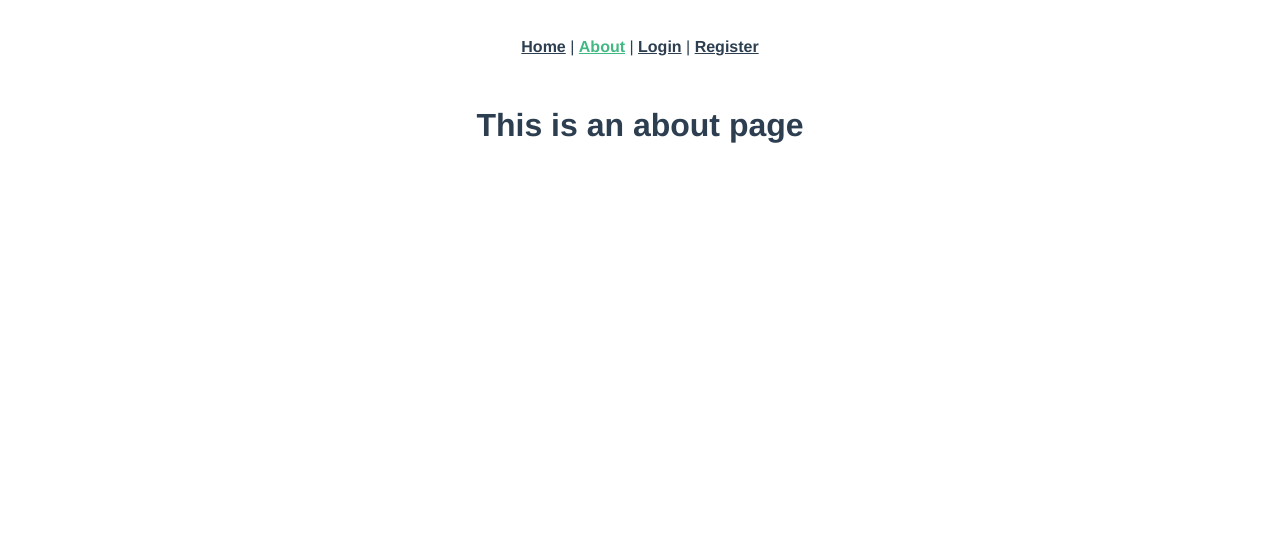
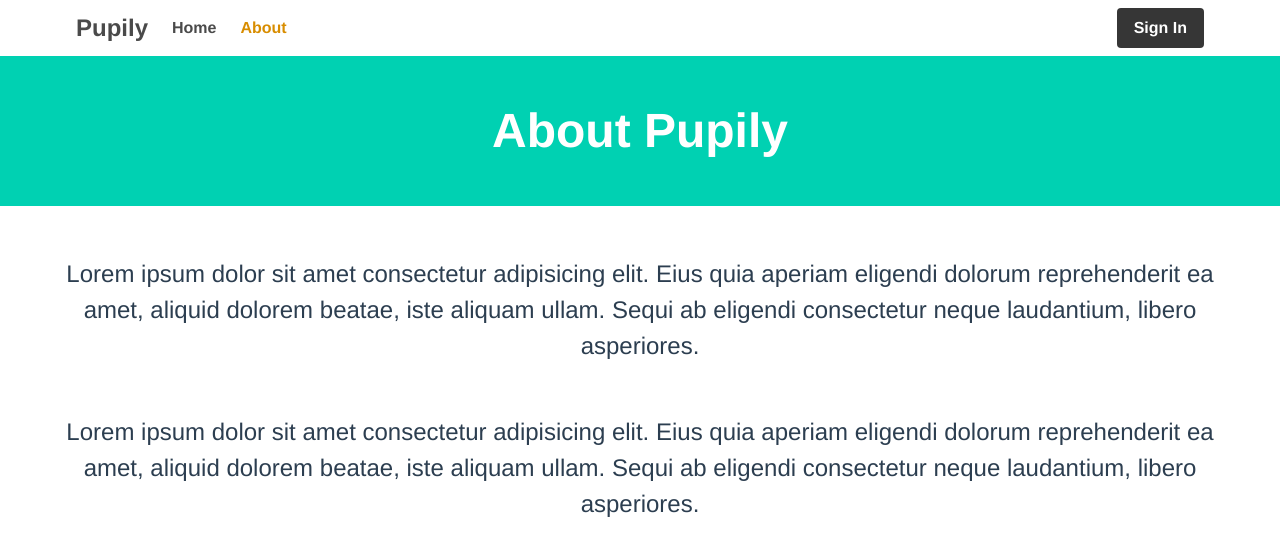
Before and after one commit to NowApoca/nt2-pupily-web, a Vue app: page /about in a window 1280 px wide. Shown: the top 556 px of the page. Built offline with nearby package versions, Linux system fonts and the light colour scheme.

Commit message:
Home and start of login

```diff
--- a/package.json
+++ b/package.json
@@ -8,6 +8,7 @@
     "lint": "vue-cli-service lint"
   },
   "dependencies": {
+    "bulma": "^0.9.3",
     "core-js": "^3.6.5",
     "vue": "^3.0.0",
     "vue-router": "^4.0.0-0",
@@ -25,6 +26,7 @@
     "eslint": "^6.7.2",
     "eslint-plugin-prettier": "^3.3.1",
     "eslint-plugin-vue": "^7.0.0",
+    "node-sass": "^6.0.1",
     "prettier": "^2.2.1"
   }
 }
--- a/src/App.vue
+++ b/src/App.vue
@@ -1,10 +1,22 @@
 <template>
-  <div id="nav">
-    <router-link to="/">Home</router-link> |
-    <router-link to="/about">About</router-link> |
-    <router-link to="/login">Login</router-link> |
-    <router-link to="/register">Register</router-link>
-  </div>
+<nav class="navbar container" role="navigation" aria-label="main navigation">
+    <div class="navbar-brand">
+      <a class="navbar-item" href="/"><strong class="is-size-4">Pupily</strong></a>
+    </div>
+    <div id="navbar" class="navbar-menu">
+      <div class="navbar-start">
+        <router-link to="/" class="navbar-item">Home</router-link>
+        <router-link to="/about" class="navbar-item">About</router-link>
+      </div>
+      <div class="navbar-end">
+        <div class="navbar-item">
+          <div class="buttons">
+            <a class="button is-dark"><strong>Sign In</strong></a>
+          </div>
+        </div>
+      </div>
+    </div>
+  </nav>
   <router-view />
 </template>
 
@@ -16,17 +28,15 @@
   text-align: center;
   color: #2c3e50;
 }
-
-#nav {
-  padding: 30px;
+nav {
+	 margin-top: 25px;
+	 margin-bottom: 30px;
 }
-
-#nav a {
-  font-weight: bold;
-  color: #2c3e50;
+ nav a {
+	 font-weight: bold;
+	 color: #2c3e50;
 }
-
-#nav a.router-link-exact-active {
-  color: #42b983;
+ nav a.router-link-exact-active {
+	 color: #d88d00;
 }
 </style>
--- /dev/null
+++ b/src/components/PupilyCard.vue
@@ -0,0 +1,54 @@
+<template>
+  <div class="event-card">
+    <div class="card">
+      <div class="card-content">
+        <h2 class="is-size-4 has-text-weight-bold">Pupily name</h2>
+        <small class="event-date">Pupily stats</small>
+        <span>Pupily description</span>
+      </div>
+    </div>
+  </div>
+</template>
+<script>
+  export default {};
+</script>
+<style scoped>
+  .card {
+	 background-image: url('https://placekitten.com/400/400');
+	 height: 200px;
+	 background-position: center;
+	 background-size: cover;
+	 text-align: center;
+}
+ .card-content {
+	 padding-top: 50px;
+	 position: absolute;
+	 color: #fff;
+	 background-color: rgba(0, 0, 0, 0.35);
+	 top: 0;
+	 padding: 10px;
+	 height: 200px;
+	 width: 100%;
+}
+ .card-content span {
+	 font-size: 18px;
+	 text-align: center;
+	 width: 100%;
+	 position: absolute;
+	 bottom: 10px;
+	 right: 0;
+}
+ .card-content h2 {
+	 margin-top: 10px;
+}
+ .event-date {
+	 background-color: #151515;
+	 color: #fff;
+	 font-size: 0.75em;
+	 padding: 2px 10px;
+	 position: absolute;
+	 top: 0;
+	 right: 0;
+}
+
+</style>
--- /dev/null
+++ b/src/components/PupilysList.vue
@@ -0,0 +1,25 @@
+<template>
+  <div class="events container">
+    <h2 class="subtitle is-3">Check out our top achievers Pupilys</h2>
+    <div class="columns is-multiline">
+      <div class="column is-one-quarter">
+        <PupilyCard />
+      </div>
+    </div>
+  </div>
+</template>
+<script>
+  import PupilyCard from '@/components/PupilyCard';
+  export default {
+    name: 'PupilysList',
+    components: {
+      PupilyCard,
+    },
+  };
+</script>
+<style scoped>
+  .events {
+    margin-top: 100px;
+    text-align: center;
+  }
+</style>
--- a/src/main.js
+++ b/src/main.js
@@ -2,5 +2,6 @@ import { createApp } from "vue";
 import App from "./App.vue";
 import router from "./router";
 import store from "./store";
+import "bulma/css/bulma.css";
 
 createApp(App).use(store).use(router).mount("#app");
--- a/src/router/index.js
+++ b/src/router/index.js
@@ -10,11 +10,8 @@ const routes = [
   {
     path: "/about",
     name: "About",
-    // route level code-splitting
-    // this generates a separate chunk (about.[hash].js) for this route
-    // which is lazy-loaded when the route is visited.
     component: () =>
-      import(/* webpackChunkName: "about" */ "../views/About.vue"),
+      import("../views/About.vue"),
   },
   {
     path: "/login",
--- a/src/views/About.vue
+++ b/src/views/About.vue
@@ -1,5 +1,30 @@
 <template>
   <div class="about">
-    <h1>This is an about page</h1>
+    <div class="hero is-primary">
+      <div class="hero-body">
+        <div class="container">
+          <h1 class="title is-size-1">About Pupily</h1>
+        </div>
+      </div>
+    </div>
+    <div class="container">
+      <p class="block-text is-size-4">
+        Lorem ipsum dolor sit amet consectetur adipisicing elit. Eius quia
+        aperiam eligendi dolorum reprehenderit ea amet, aliquid dolorem beatae,
+        iste aliquam ullam. Sequi ab eligendi consectetur neque laudantium,
+        libero asperiores.
+      </p>
+      <p class="block-text is-size-4">
+        Lorem ipsum dolor sit amet consectetur adipisicing elit. Eius quia
+        aperiam eligendi dolorum reprehenderit ea amet, aliquid dolorem beatae,
+        iste aliquam ullam. Sequi ab eligendi consectetur neque laudantium,
+        libero asperiores.
+      </p>
+    </div>
   </div>
 </template>
+<style scoped>
+  .block-text {
+    margin-top: 50px;
+  }
+</style>
--- a/src/views/Home.vue
+++ b/src/views/Home.vue
@@ -1,18 +1,68 @@
 <template>
   <div class="home">
-    <img alt="Vue logo" style="width: 20%" src="../assets/logo.png" />
-    <HelloWorld msg="Welcome to Your Vue.js App" />
+    <section class="hero is-dark">
+      <div class="hero-body">
+        <div class="container">
+          <img alt="Pupily logo" style="width: 20%" src="@/assets/logo.png" />
+          <h1 class="title">Welcome to Pupily</h1>
+          <h2 class="subtitle">Making an equal world, together</h2>
+          <div class="button-block">
+            <button class="button is-xl is-dark">Sign Up to start at Pupily</button>
+          </div>
+        </div>
+      </div>
+    </section>
+
+    <PupilysList />
   </div>
 </template>
-
 <script>
-// @ is an alias to /src
-import HelloWorld from "@/components/HelloWorld.vue";
-
-export default {
-  name: "Home",
-  components: {
-    HelloWorld,
-  },
-};
+  import PupilysList from '../components/PupilysList';
+  export default {
+    name: 'home',
+    components: {
+      PupilysList,
+    },
+  };
 </script>
+<style scoped>
+.hero {
+  text-align: center;
+  background-image: url("../assets/studyteens.jpg");
+  background-size: cover;
+  background-position: center;
+  background-repeat: no-repeat;
+  height: 700px;
+}
+.hero-body .title {
+  text-shadow: 4px 4px 4px rgba(0, 0, 0, 0.6);
+  padding: 40px 0 20px 0;
+  font-size: 60px;
+}
+.subtitle {
+  text-shadow: 4px 4px 4px rgba(0, 0, 0, 0.7);
+  font-size: 30px;
+}
+.button-block {
+  text-align: center;
+  margin-left: auto;
+  margin-right: auto;
+  width: 100%;
+  position: absolute;
+  bottom: -150px;
+}
+.button {
+  margin-right: 50px;
+  padding-left: 50px;
+  padding-right: 50px;
+}
+.welcome {
+  width: 400px;
+  padding: 10px;
+  margin-left: auto;
+  margin-right: auto;
+}
+.is-xl {
+  font-size: 1.7rem;
+}
+</style>
```
Also changed, not shown: src/old_deprecated/HelloWorld.vue (renamed from src/components/HelloWorld.vue), src/views/EventSingle.vue (added), 2 other files (tests, documents, lock files or other folders).
